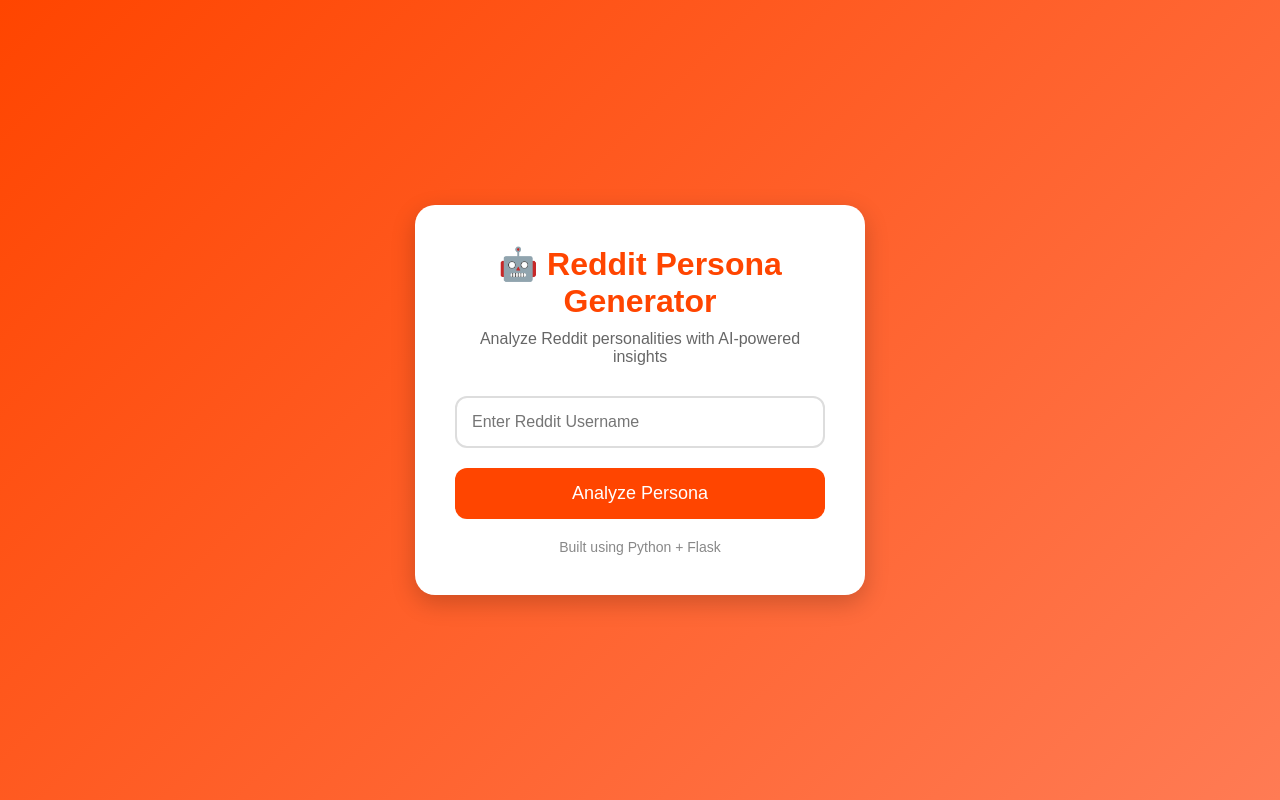
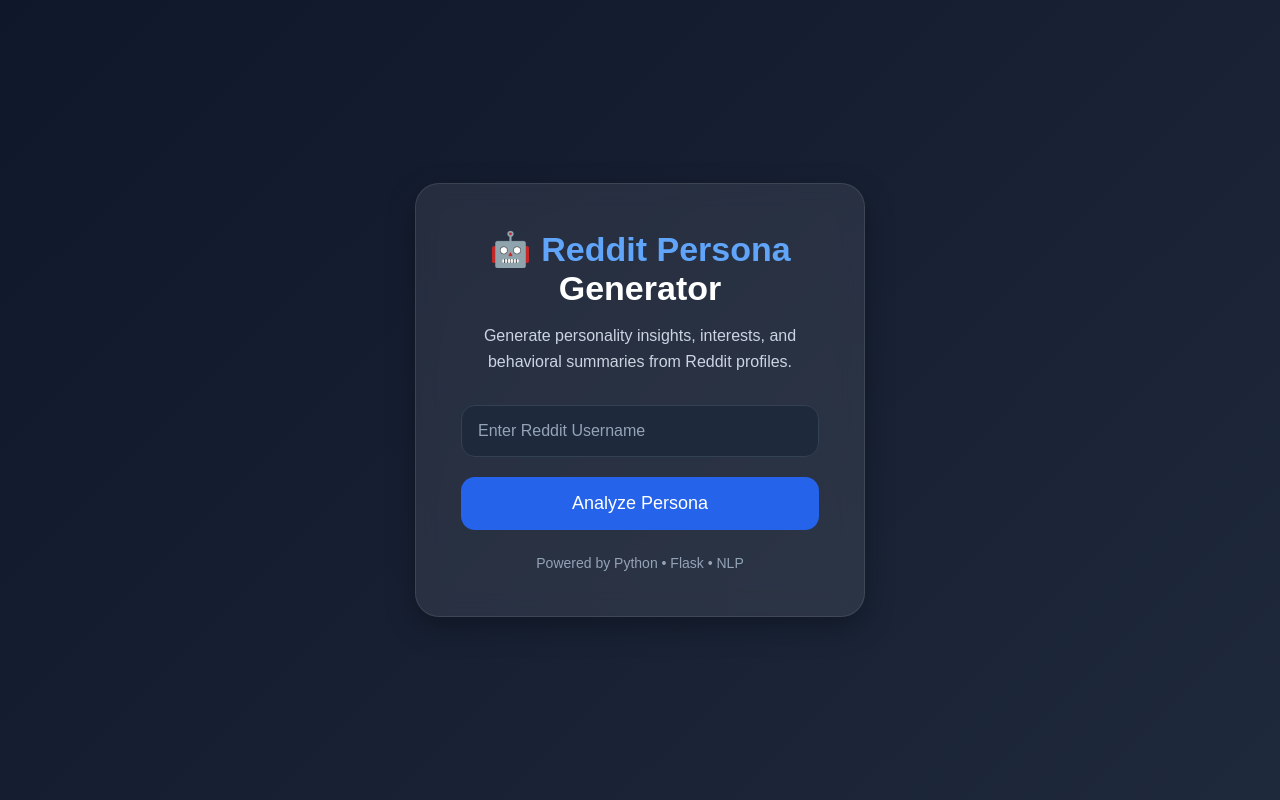
Before and after one commit to sreeananya1/reddit-persona_generator, a Flask app: page / in a window 1280 px wide. Run offline with Flask 3, Linux system fonts and the light colour scheme.

Commit message:
improved ui

```diff
--- a/templates/index.html
+++ b/templates/index.html
@@ -12,53 +12,67 @@
         }
 
         body{
-            background: linear-gradient(135deg, #ff4500, #ff7b54);
+            background: linear-gradient(135deg, #0f172a, #1e293b);
             height:100vh;
             display:flex;
             justify-content:center;
             align-items:center;
+            color:white;
         }
 
         .container{
-            background:white;
+            background: rgba(255,255,255,0.08);
+            backdrop-filter: blur(12px);
             width:450px;
-            padding:40px;
-            border-radius:20px;
-            box-shadow:0px 8px 25px rgba(0,0,0,0.2);
+            padding:45px;
+            border-radius:24px;
+            box-shadow:0px 10px 30px rgba(0,0,0,0.3);
             text-align:center;
+            border:1px solid rgba(255,255,255,0.1);
         }
 
         h1{
-            color:#ff4500;
-            margin-bottom:10px;
-            font-size:32px;
+            font-size:34px;
+            margin-bottom:15px;
+        }
+
+        .highlight{
+            color:#60a5fa;
         }
 
         p{
-            color:#666;
+            color:#cbd5e1;
             margin-bottom:30px;
+            line-height:1.6;
         }
 
         input{
             width:100%;
-            padding:15px;
-            border:2px solid #ddd;
-            border-radius:12px;
+            padding:16px;
+            border:none;
+            border-radius:14px;
             font-size:16px;
+            margin-bottom:20px;
             outline:none;
-            margin-bottom:20px;
+            background:#1e293b;
+            color:white;
+            border:1px solid #334155;
+        }
+
+        input::placeholder{
+            color:#94a3b8;
         }
 
         input:focus{
-            border-color:#ff4500;
+            border:1px solid #60a5fa;
         }
 
         button{
             width:100%;
-            padding:15px;
+            padding:16px;
             border:none;
-            border-radius:12px;
-            background:#ff4500;
+            border-radius:14px;
+            background:#2563eb;
             color:white;
             font-size:18px;
             cursor:pointer;
@@ -66,13 +80,13 @@
         }
 
         button:hover{
-            background:#e63d00;
+            background:#1d4ed8;
         }
 
         .footer{
-            margin-top:20px;
+            margin-top:25px;
             font-size:14px;
-            color:#888;
+            color:#94a3b8;
         }
     </style>
 </head>
@@ -81,9 +95,13 @@
 
 <div class="container">
 
-    <h1>🤖 Reddit Persona Generator</h1>
+    <h1>
+        🤖 <span class="highlight">Reddit Persona</span> Generator
+    </h1>
 
-    <p>Analyze Reddit personalities with AI-powered insights</p>
+    <p>
+        Generate personality insights, interests, and behavioral summaries from Reddit profiles.
+    </p>
 
     <form method="POST">
 
@@ -101,7 +119,7 @@
     </form>
 
     <div class="footer">
-        Built using Python + Flask
+        Powered by Python • Flask • NLP
     </div>
 
 </div>
```
